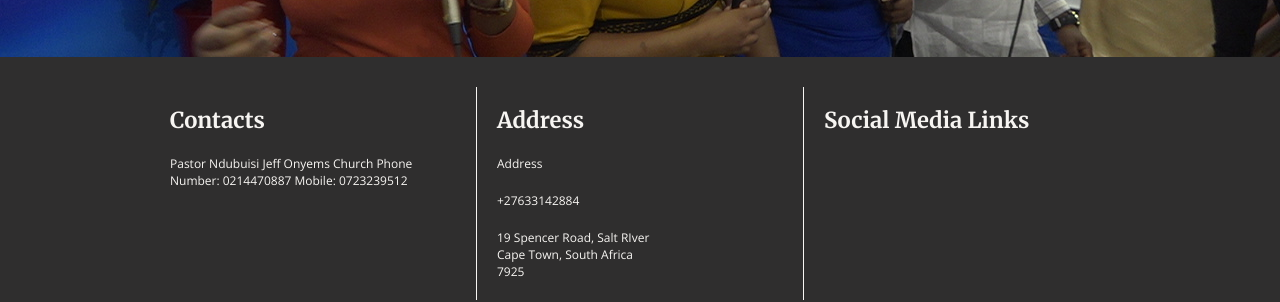
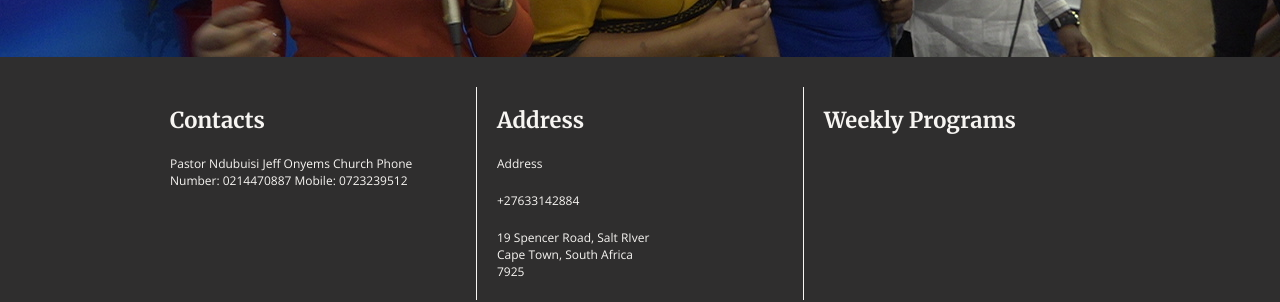
Before and after one commit to riyaadh47/hilary, a Jekyll site: the page built from index.html, in a window 1280 px wide and 900 px high, scrolled down 5265 px. Shown: the part 570-872 px from the top of the window. Built offline with Jekyll 4.4.1, drawn with Linux system fonts in a browser that asks for light colours; nearby versions of some CDN libraries; library files that are not in the unit come from our copies.

Commit message:
Update from Forestry.io - Updated footer.json

```diff
--- a/_data/footer.json
+++ b/_data/footer.json
@@ -11,7 +11,7 @@
       "description": "Address"
     },
     {
-      "title": "Social Media Links"
+      "title": "Weekly Programs"
     }
   ]
 }
```
